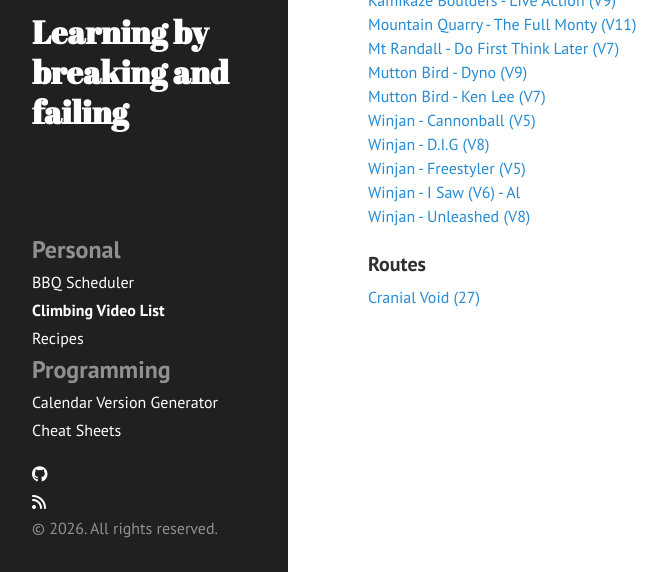
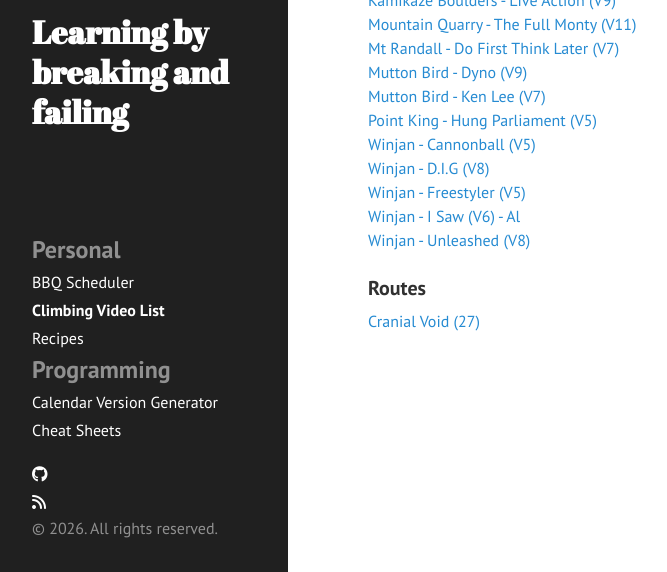
Before and after one commit to slowmonkey/slowmonkey.github.io, a Jekyll site: the page built from sidemenu_pages/climbing-video-list.md, in a window 1280 px wide, cut to the strip 328-900 px from the top of the page. Shown: the whole strip, without its empty margins (0-667 px from the left). Built offline with Jekyll 4.4.1, drawn with Linux system fonts in a browser that asks for light colours; nearby versions of some CDN libraries.

Commit message:
Update climbing-video-list.md

```diff
--- a/sidemenu_pages/climbing-video-list.md
+++ b/sidemenu_pages/climbing-video-list.md
@@ -16,6 +16,7 @@ category: personal
 [Mt Randall - Do First Think Later (V7)](https://www.youtube.com/playlist?list=PLmL-3YU6lBLsb8aK_t5E8Qpfa7sHRVs2e)
 [Mutton Bird - Dyno (V9)](https://www.youtube.com/playlist?list=PLmL-3YU6lBLvELXiuDZA4eigEE8zLYNcV)
 [Mutton Bird - Ken Lee (V7)](https://www.youtube.com/playlist?list=PLmL-3YU6lBLuD4Pxf6ATyZix22GdABXe8)
+[Point King - Hung Parliament (V5)](https://www.youtube.com/playlist?list=PLmL-3YU6lBLsFnR0HgsGhsiNirx-PUfyL)
 [Winjan - Cannonball (V5)](https://www.youtube.com/playlist?list=PLmL-3YU6lBLuhQMTWCVPaD4FoHjtXo0ej)
 [Winjan - D.I.G (V8)](https://www.youtube.com/playlist?list=PLmL-3YU6lBLssHqkGq9w8w9whScoOFvCV)
 [Winjan - Freestyler (V5)](https://www.youtube.com/playlist?list=PLmL-3YU6lBLvofnuoX_z2vV_fI7Uy7M0I)
```
